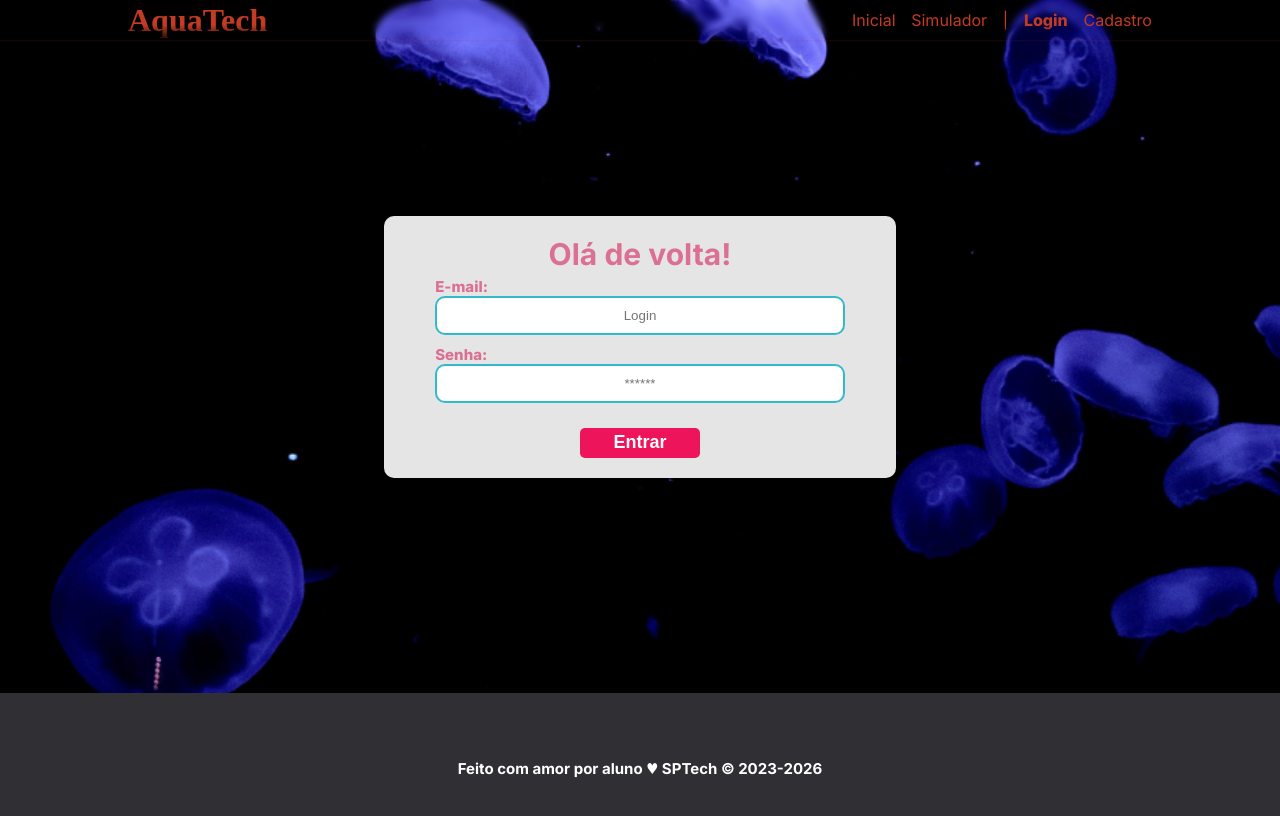
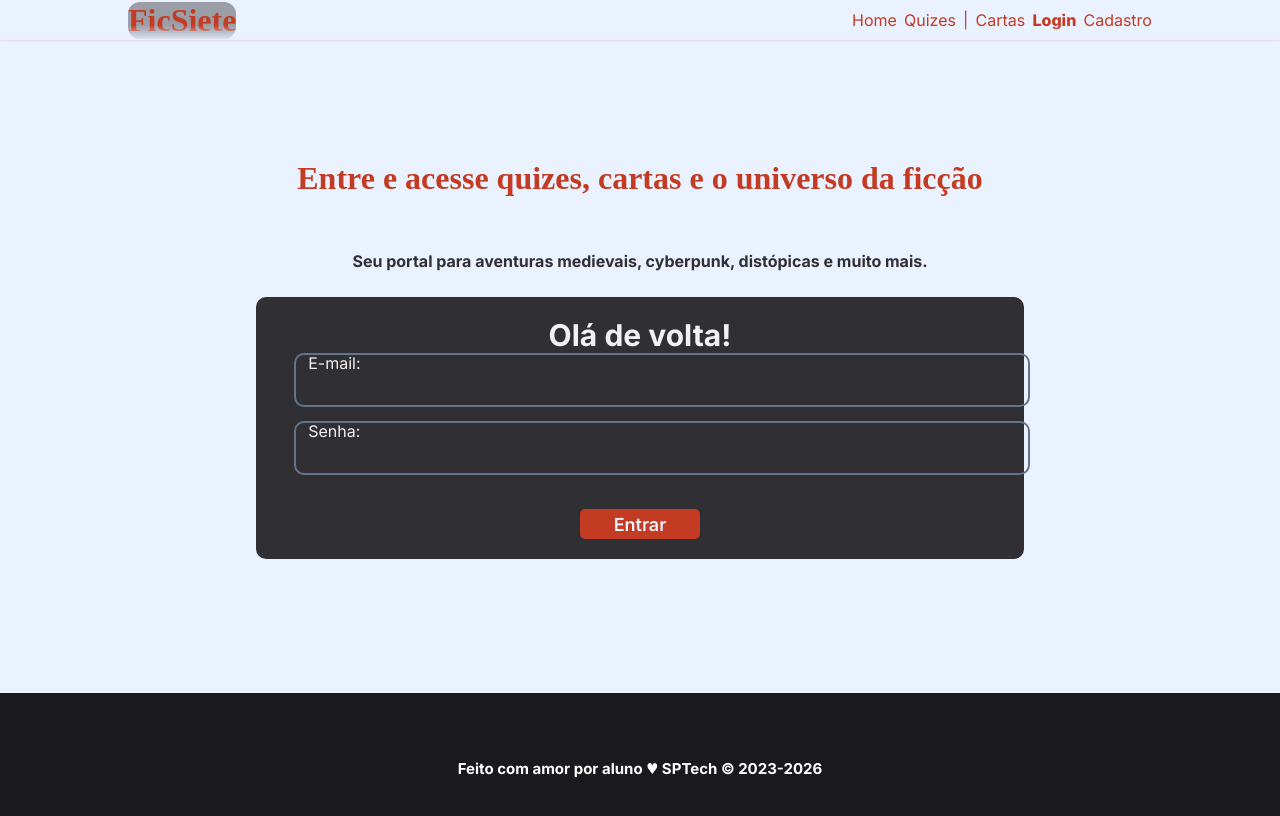
Before and after one commit to gustavoFermSz/prjIndiv_sprint2, a website: page web-data-viz/public/login.html in a window 1280 px wide. Drawn offline with Linux system fonts and the light colour scheme; a web font is replaced by a local one.

Commit message:
Inicial - médio - incompleto -> Início da estilização das telas de cadastro e login, com ênfase na alteração do estilo dos inputs.

```diff
--- a/web-data-viz/public/css/estilo.css
+++ b/web-data-viz/public/css/estilo.css
@@ -7,20 +7,63 @@
   --tamanho-header: 40px;
   --tamanho-header-mobile: 40px;
 
+  --tamanho-fonte-principal: 44px;
   --tamanho-fonte-titulo: 32px;
+  --tamanho-fonte-subtitulo: 24px;
+  --tamanho-fonte-texto-grande: 16px;
+  --tamanho-fonte-texto-pequeno: 12px;
+  --tamanho-fonte-texto-minúsculo: 8px;
+
+  --fonte-titulo: 'Playfair';
+  --fonte-texto: 'Inter';
+
+
+
 
   --branco-principal: #EAF1FF;
-  --preto-principal: #303034;
+  --branco-secundário: #F3F0F5;
+  --branco-terciário: #FFEEE0;
+
+  --preto-principal: #1A1A1E;
+  --preto-secundário: #000000;
+  --preto-terciário: #303034;
+
   --vermelho-principal: #C23B22;
+  --vermelho-secundário: #8E1400;
+  --vermelho-terciário: #F55F43;
+
+  --palha-principal: #D4A373;
+  --palha-secundário: #B5885A;
+  --palha-terciário: #F0BD8B;
 
 
-  --tamanho-banner: 95vh; /*calc(100vh - var(--tamanho-header) - var(--tamanho-footer) - 2px);*/
+  --índigo-principal: #64748B;
+  --índigo-secundário: #213145;
+  --índigo-terciário: #D3E4FE;
+
+
+
+  --tamanho-banner: 95vh;
+  /*calc(100vh - var(--tamanho-header) - var(--tamanho-footer) - 2px);*/
   --tamanho-banner-mobile: calc(100vh - var(--tamanho-header) - var(--tamanho-footer) - 2px);
   --tamanho-simulador: calc(100vh - var(--tamanho-header) - var(--tamanho-footer) - 2px);
   --tamanho-login: calc(100vh - var(--tamanho-header) - var(--tamanho-footer) - 2px);
   --tamanho-footer: 65px;
 
-  --fonte-titulo: 'Playfair';
+}
+
+::-webkit-scrollbar {
+  width: 7.5px;
+}
+
+html ::-webkit-scrollbar-thumb {
+  background-color: var(--vermelho-principal);
+  border-radius: 10px;
+  transition: 0.3s ease;
+}
+
+::-webkit-scrollbar-thumb:hover {
+  background-color: var(--vermelho-terciário);
 }
 
 body {
@@ -28,9 +71,6 @@ body {
   padding: 0;
   font-family: 'Inter', 'Segoe UI', Tahoma, Geneva, Verdana, sans-serif;
   background-color: black;
-
-  scrollbar-color: var(--vermelho-principal);
-  scrollbar-width: thin;
 }
 
 .container {
@@ -158,6 +198,7 @@ Tamanhos mais usados:
   /* RESPONSIVIDADE DO FOOTER */
 
 }
+
 /*    FIM RESPONSIVIDADES     */
 
 
@@ -215,6 +256,7 @@ Tamanhos mais usados:
 .social .container .boxes {
   display: flex;
   justify-content: space-between;
+  gap: 12px;
   width: 100%;
   padding: 30px 0;
 }
@@ -228,8 +270,17 @@ Tamanhos mais usados:
   flex-direction: column;
   align-items: center;
   padding: 0px 8px;
+
+  border: none;
+  border-radius: 8px;
+  box-shadow: 0 0 25px -16px var(--preto-principal);
+  transition: all 0.2s ease-in-out;
 }
 
+.box:hover {
+  box-shadow: 0 0 25px -4px var(--preto-principal);
+
+}
 
 /* FOOTER */
 
@@ -283,26 +334,55 @@ Tamanhos mais usados:
 
 .login {
   height: var(--tamanho-login);
-  background-image: url('../assets/imgs/bg-jelly-fish-para-home.png');
-  background-size: cover;
+  background-color: var(--branco-principal);
+
+  font-family: 'Inter', 'Segoe UI', Tahoma, Geneva, Verdana, sans-serif;
 }
 
 .login .container {
+  display: flex;
+  flex-direction: column;
   justify-content: center;
   align-items: center;
   height: 100%;
 }
 
-.card {
-  width: 50%;
-  background-color: #e5e5e5;
-  border-radius: 10px;
+.login .container .text-login {
   display: flex;
+  flex-direction: column;
   align-items: center;
   justify-content: space-evenly;
-  color: palevioletred;
+
+  width: 100%;
+  text-align: center;
+}
+
+.login .container .text-login h2.tl-title {
+  font-size: var(--tamanho-fonte-titulo);
+  font-family: var(--fonte-titulo);
+  color: var(--vermelho-principal);
+
+}
+
+.login .container .text-login h5.tl-desc {
+  font-size: var(--tamanho-fonte-texto-grande);
+  font-family: var(--fonte-texto);
+  color: var(--preto-terciário);
+
+}
+
+.card {
+  height: fit-content;
+  width: 75%;
+  color: var(--branco-secundário);
+  background-color: var(--preto-terciário);
+  border-radius: 10px;
+
+  display: flex;
   flex-direction: column;
-  height: fit-content;
+  align-items: center;
+  justify-content: space-evenly;
+
   padding: 20px 0;
 }
 
@@ -313,22 +393,12 @@ Tamanhos mais usados:
 
 .formulario {
   display: flex;
-  height: 90%;
-  width: 80%;
   justify-content: space-around;
   flex-direction: column;
-}
+  gap: 8px;
 
-.formulario span {
-  font-size: 15px;
-  font-weight: 800;
-}
-
-.formulario input {
-  border: 2px solid #32b9cd;
-  text-align: center;
-  border-radius: 10px;
-  margin: 0;
+  height: 90%;
+  width: 100%;
 }
 
 .formulario select {
@@ -342,24 +412,79 @@ Tamanhos mais usados:
 }
 
 .campo {
-  display: flex;
-  flex-direction: column;
-  justify-content: start;
-  padding: 5px 0;
+  position: relative;
+  width: 90%;
+  height: 60px;
+  margin: auto;
+  /* padding: 5px 0; */
+}
+
+/* FONTE PARA ESTILIZAÇÃO DOS INPUTS DESTA FORMA: https://youtu.be/kEaYpyFF9nE e https://youtu.be/Tdzas-IlKSM */
+
+.formulario .campo input {
+  position: absolute;
+  padding: 16px 20px;
+
+  color: var(--branco-secundário);
+  background: transparent;
+
+  width: 100%;
+  /*text-align: center;  */
+  font-weight: bold;
+  font-size: var(--tamanho-fonte-texto-grande);
+  letter-spacing: .05rem;
+
+  outline: none;
+  border: 2px solid var(--índigo-principal);
+  border-radius: 10px;
+
+  z-index: 3;
+  transition: 0.1s ease-in-out;
+}
+
+.campo input:valid {
+  border: 2.5px solid var(--índigo-terciário);
+
+}
+.campo input:focus {
+  border: 2.5px solid var(--branco-secundário);
+}
+
+.campo input:valid + span,
+.campo input:focus + span {
+  height: 50%;
+  transform: translate(4px, -12px) scale(0.7);
+
+  z-index: 3;
+}
+
+.formulario .campo span {
+  position: absolute;
+  left: 2%;
+
+  font-size: var(--tamanho-fonte-texto-grande);
+  color: var(--branco-secundário);
+    background-color: var(--preto-terciário);
+
+  transition: 0.3s;
+  pointer-events: none;
 }
 
 .botao {
   cursor: pointer;
-  font-family: "Barlow", sans-serif;
   border: 0;
   border-radius: 5px;
+
+  align-self: center;
+  font-family: 'Inter', 'Segoe UI', Tahoma, Geneva, Verdana, sans-serif;
   font-weight: 600;
   font-size: 18px;
-  color: #fff;
-  background-color: #ED145B;
+
+  color: var(--branco-principal);
+  background-color: var(--vermelho-principal);
+
   width: 120px;
   height: 30px;
-  align-self: center;
   margin-top: 20px;
 }
 
@@ -376,6 +501,55 @@ Tamanhos mais usados:
 #div_erros_login {
   display: none
 }
+
+
+
+/* RESPONSIVIDADE DO CORPO DA TELA DE ----> LOGIN <---- */
+@media (max-width: 640px) {
+
+  /* RESPONSIVIDADE DO BANNER */
+
+  .banner {
+    height: 80vh;
+  }
+
+  /* RESPONSIVIDADE DA FILEIRA DE MISSÕES */
+  .boxes {
+    display: flex;
+    flex-direction: column;
+    flex-wrap: wrap;
+    gap: 15px;
+    width: 100%;
+  }
+
+  .box {
+    flex: 1;
+  }
+
+  .box img {
+    width: 80;
+  }
+
+  /* RESPONSIVIDADE DO FOOTER */
+
+}
+
+/*    FIM RESPONSIVIDADES     */
+
+
+
+
+
+
+
+
+
+
+
+
+
+
+
 
 /* FORMULARIO */
 
--- a/web-data-viz/public/login.html
+++ b/web-data-viz/public/login.html
@@ -19,22 +19,28 @@
 
     <!--Header-->
 
+    <body>
+
         <div class="header">
             <div class="container">
-            <h1 class="titulo">AquaTech</h1>
+                <h1 class="titulo">FicSiete</h1>
                 <ul class="navbar">
                     <li>
-                    <a href="index.html">Inicial</a>
+                        <a href="index.html">Home</a>
                     </li>
                     <li>
-                    <a href="simulador.html">Simulador</a>
+                        <a href="simulador.html">Quizes</a>
                     </li>
                     <li>|</li>
+                    <li>
+                        <a href="#">Cartas</a>
+                    </li>
                     <li class="agora">
                         <a href="#">Login</a>
                     </li>
                     <li>
                         <a href="cadastro.html">Cadastro</a>
+                        <!-- Ficará a imagem do avatar quando for usuário logado -->
                     </li>
                 </ul>
             </div>
@@ -47,19 +53,39 @@
                     <span id="mensagem_erro"></span>
                 </div>
             </div>
+
+
+
             <div class="container">
+
+
+            <!-- CARD COM TÍTULO CALL TO ACTION E TEXTO PRÉ-INPUTS -->
+                <div class="text-login">
+                    <h2 class="tl-title">Entre e acesse quizes, cartas e o universo da ficção</h2>
+                    <h5 class="tl-desc">Seu portal para aventuras medievais, cyberpunk, distópicas e muito mais.</h5>
+                </div>
+
                 <div class="card card-login">
                     <h2>Olá de volta!</h2>
+
                     <div class="formulario">
+
+
                         <div class="campo">
+                            <input id="email_input" type="text" required> <!-- REMOVER REQUIRED DEPOIS -->
                             <span>E-mail:</span>
-                        <input id="email_input" type="text" placeholder="Login">
                         </div>
+
+
                         <div class="campo">
+                            <input id="senha_input" type="password" required> <!-- REMOVER REQUIRED DEPOIS -->
                             <span>Senha:</span>
-                        <input id="senha_input" type="password" placeholder="******">
                         </div>
+
+
                         <button class="botao" onclick="entrar()">Entrar</button>
+
+
                     </div>
 
                     <div id="div_aguardar" class="loading-div">
@@ -69,7 +95,18 @@
                     <div id="div_erros_login"></div>
                 </div>
             </div>
+
+
+
+
+            <!-- CARD COM BOTÃO REDIRECIONANDO PARA A TELA DE CADASTRO -->
+
+
         </div>
+
+
+
+
 
         <!--footer inicio-->
         <div class="footer">
@@ -86,6 +123,12 @@
 <script>
 
 
+
+
+
+
+
+// ------------------------------------------------------ FUNÇÕES NATIVAS DO WEB-DATA-VIZ ------------------------------------------------------
     function entrar() {
         aguardar();
 
```
Also changed, not shown: web-data-viz/public/cadastro.html (+8 -4 lines), web-data-viz/public/index.html (+5 -3 lines). Lines whose indentation alone changed are shown as unchanged.
